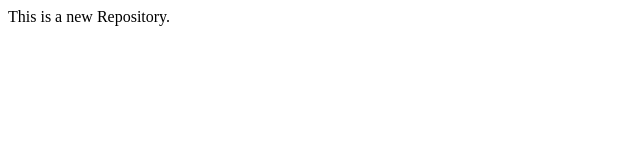
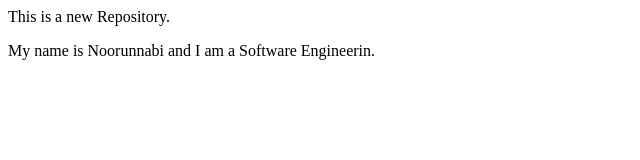
Before and after one commit to Noorunnabi-1/localRepo, a plain HTML site: page index.html in a window 1280 px wide. Shown: the whole page, without its empty margins (0-640 px from the left). Drawn offline with Linux system fonts and the light colour scheme.

Commit message:
changes in feature1 branch

```diff
--- a/index.html
+++ b/index.html
@@ -1 +1,2 @@
 <p>This is a new Repository. </p>
+<p> My name is Noorunnabi and I am a Software Engineerin.</p>
```
